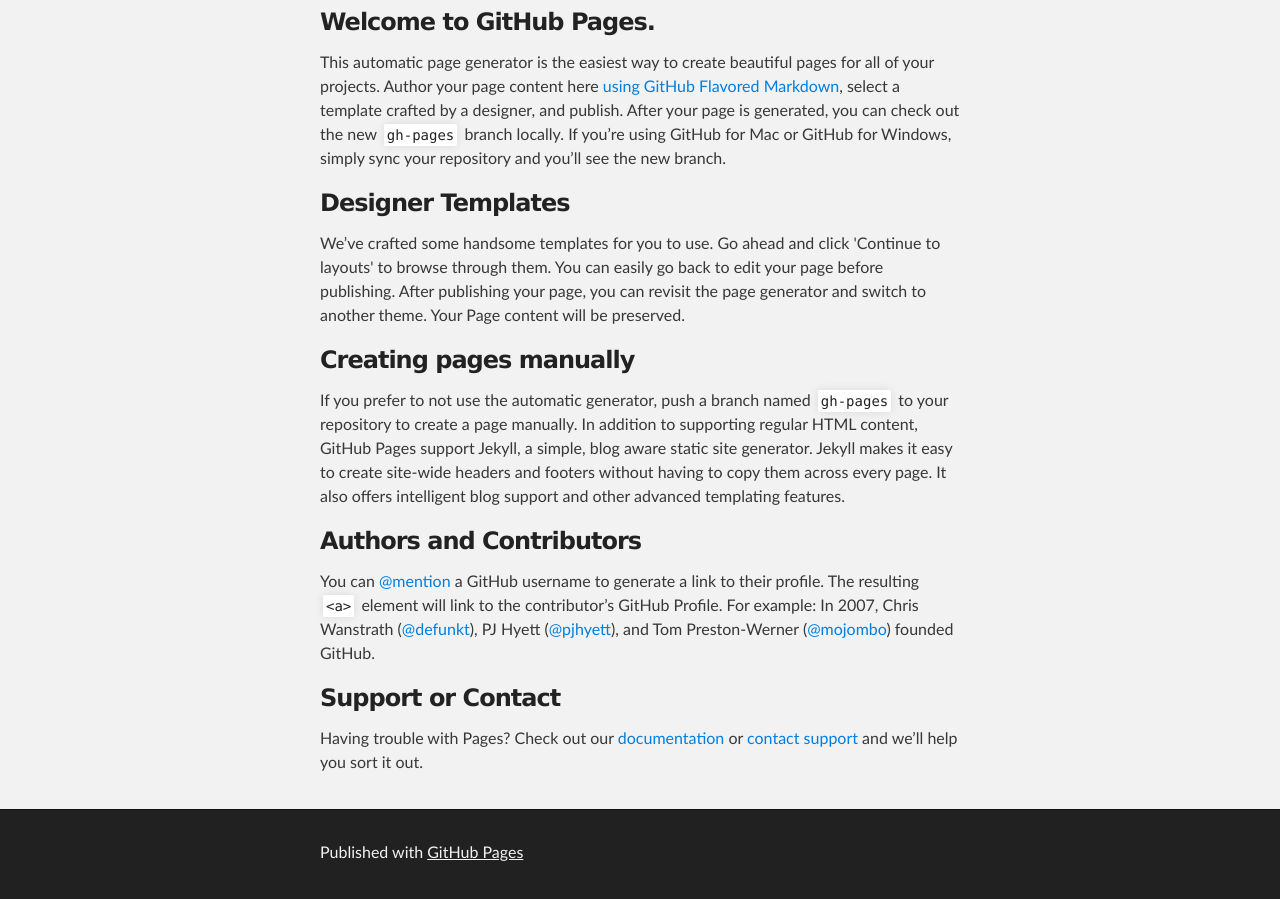
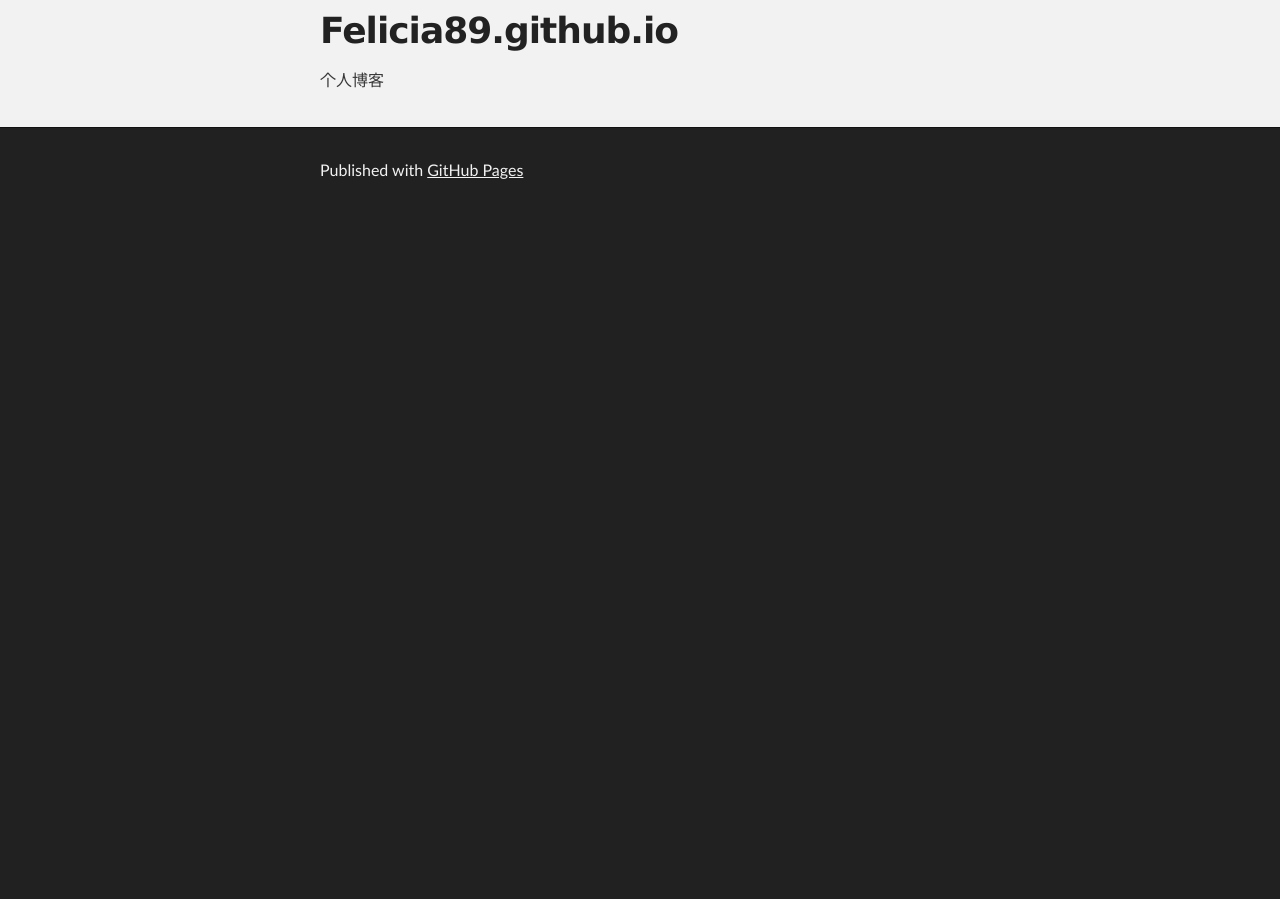
Before and after one commit to Felicia89/Felicia89.github.io, a plain HTML site: page index.html in a window 1280 px wide. Shown: the part 256-1155 px from the top of the page. After the commit the page ends 800 px from the top, so only its background shows below. Drawn offline with Linux system fonts and the light colour scheme.

Commit message:
Replace master branch with page content via GitHub

```diff
--- a/index.html
+++ b/index.html
@@ -27,30 +27,10 @@
     <!-- MAIN CONTENT -->
     <div id="main_content_wrap" class="outer">
       <section id="main_content" class="inner">
-        <h3>
-<a id="welcome-to-github-pages" class="anchor" href="#welcome-to-github-pages" aria-hidden="true"><span class="octicon octicon-link"></span></a>Welcome to GitHub Pages.</h3>
+        <h1>
+<a id="felicia89githubio" class="anchor" href="#felicia89githubio" aria-hidden="true"><span class="octicon octicon-link"></span></a>Felicia89.github.io</h1>
 
-<p>This automatic page generator is the easiest way to create beautiful pages for all of your projects. Author your page content here <a href="https://guides.github.com/features/mastering-markdown/">using GitHub Flavored Markdown</a>, select a template crafted by a designer, and publish. After your page is generated, you can check out the new <code>gh-pages</code> branch locally. If you’re using GitHub for Mac or GitHub for Windows, simply sync your repository and you’ll see the new branch.</p>
-
-<h3>
-<a id="designer-templates" class="anchor" href="#designer-templates" aria-hidden="true"><span class="octicon octicon-link"></span></a>Designer Templates</h3>
-
-<p>We’ve crafted some handsome templates for you to use. Go ahead and click 'Continue to layouts' to browse through them. You can easily go back to edit your page before publishing. After publishing your page, you can revisit the page generator and switch to another theme. Your Page content will be preserved.</p>
-
-<h3>
-<a id="creating-pages-manually" class="anchor" href="#creating-pages-manually" aria-hidden="true"><span class="octicon octicon-link"></span></a>Creating pages manually</h3>
-
-<p>If you prefer to not use the automatic generator, push a branch named <code>gh-pages</code> to your repository to create a page manually. In addition to supporting regular HTML content, GitHub Pages support Jekyll, a simple, blog aware static site generator. Jekyll makes it easy to create site-wide headers and footers without having to copy them across every page. It also offers intelligent blog support and other advanced templating features.</p>
-
-<h3>
-<a id="authors-and-contributors" class="anchor" href="#authors-and-contributors" aria-hidden="true"><span class="octicon octicon-link"></span></a>Authors and Contributors</h3>
-
-<p>You can <a href="https://github.com/blog/821" class="user-mention">@mention</a> a GitHub username to generate a link to their profile. The resulting <code>&lt;a&gt;</code> element will link to the contributor’s GitHub Profile. For example: In 2007, Chris Wanstrath (<a href="https://github.com/defunkt" class="user-mention">@defunkt</a>), PJ Hyett (<a href="https://github.com/pjhyett" class="user-mention">@pjhyett</a>), and Tom Preston-Werner (<a href="https://github.com/mojombo" class="user-mention">@mojombo</a>) founded GitHub.</p>
-
-<h3>
-<a id="support-or-contact" class="anchor" href="#support-or-contact" aria-hidden="true"><span class="octicon octicon-link"></span></a>Support or Contact</h3>
-
-<p>Having trouble with Pages? Check out our <a href="https://help.github.com/pages">documentation</a> or <a href="https://github.com/contact">contact support</a> and we’ll help you sort it out.</p>
+<p>个人博客</p>
       </section>
     </div>
 
```
Also changed, not shown: params.json (+1 -1 lines).
